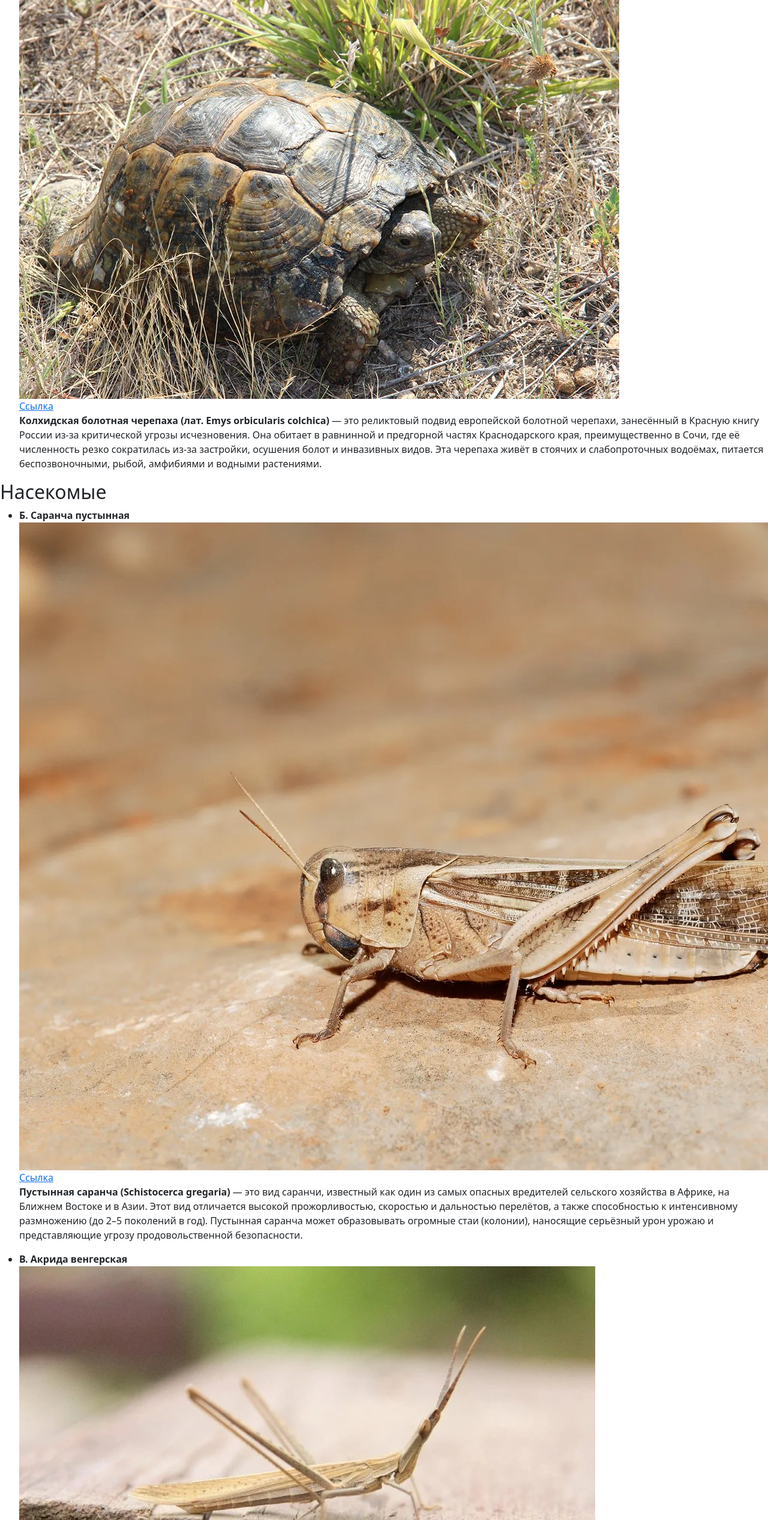
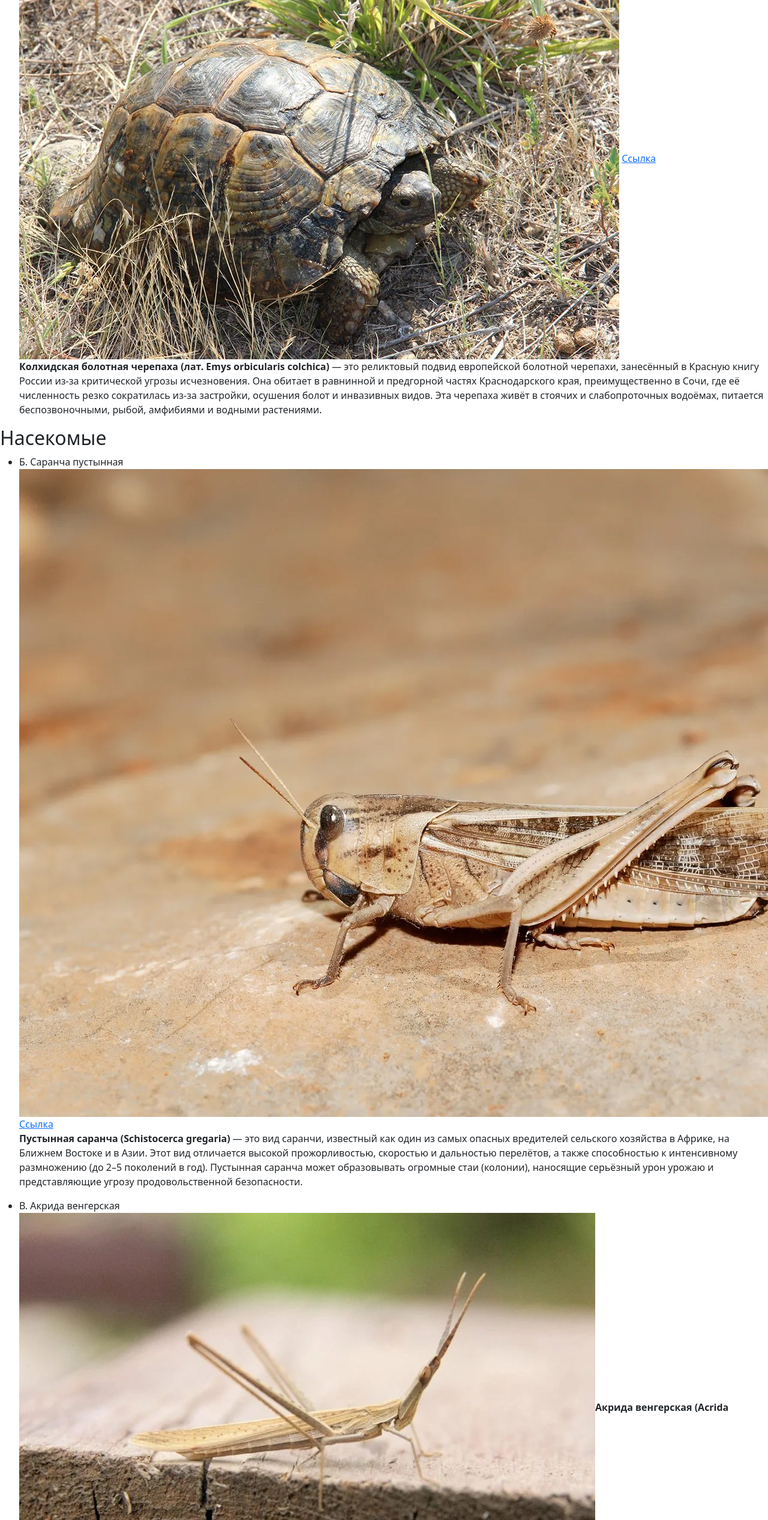
Before and after one commit to traktor916/new-new, a plain HTML site: page index.html in a window 1280 px wide. Shown: the part 194-2728 px from the top of the page at 60% size. Drawn offline with nearby package versions, Linux system fonts and the light colour scheme; files that its build step writes are made by us from their sources.

Commit message:
Add files via upload

```diff
--- a/index.html
+++ b/index.html
@@ -4,48 +4,41 @@
     <meta charset="UTF-8">
     <meta name="viewport" content="width=device-width, initial-scale=1.0">
     <title>Некоторые животные города Сочи</title>
-
-<link rel="stylesheet" href="path/to/bootstrap.min.css">
-<script src="path/to/bootstrap.bundle.min.js"></script>
+<!-- Bootstrap CSS -->
+  <link rel="stylesheet" href="css/bootstrap.min.css" >
+  <!-- Bootstrap JS + Popper JS -->
+  <script defer src="js/bootstrap.bundle.min.js"></script>
 
 </head>
+
 <body>
  <h1>Некоторые животные города Сочи</h1>
 
- <h3>Также посмотрите наш другой проект:</h3>
- <a href="9 класс проект сайта Куклин растения.html">Другой проект</a>
-
  <h2>Рептилии</h2>
- <ul>
-   <li>
-        <strong>А. Колхидская болотная черепаха</strong><br>
-        <img src="cherepaha.jpg" alt="не загрузилось"><br>
+ <ul
+  <li>А. Колхидская болотная черепаха</li>
+ <img src="cherepaha.jpg" alt="не загрузилось">
  <a href="https://rg.ru/2020/07/14/reg-ufo/zhitel-sochi-obnaruzhil-na-svoem-uchastke-krasnoknizhnuiu-cherepahu.html">Ссылка</a>
-        <p><strong>Колхидская болотная черепаха (лат. Emys orbicularis colchica)</strong> — это реликтовый подвид европейской болотной черепахи, занесённый в Красную книгу России из-за критической угрозы исчезновения. Она обитает в равнинной и предгорной частях Краснодарского края, преимущественно в Сочи, где её численность резко сократилась из-за застройки, осушения болот и инвазивных видов. Эта черепаха живёт в стоячих и слабопроточных водоёмах, питается беспозвоночными, рыбой, амфибиями и водными растениями.</p>
-   </li>
+ <p><strong>Колхидская болотная черепаха (лат. Emys orbicularis colchica)</strong> — это реликтовый подвид европейской болотной черепахи, занесённый в Красную книгу России из-за критической угрозы исчезновения. Она обитает в равнинной и предгорной частях Краснодарского края, преимущественно в Сочи, где её численность резко сократилась из-за застройки, осушения болот и инвазивных видов. Эта черепаха живёт в стоячих и слабопроточных водоёмах, питается беспозвоночными, рыбой, амфибиями и водными растениями. </p>
 </ul>
-
  <h2>Насекомые</h2>
  <ul>
-    <li>
-        <strong>Б. Саранча пустынная</strong><br>
-        <img src="153958943922585611.webp" alt="не загрузилось"><br>
+    <li>Б. Саранча пустынная</li>
+    <img src="153958943922585611.webp" alt="не загрузилось"
+ <a></a>
     <a href="https://ru.wikipedia.org/wiki/%D0%9F%D1%83%D1%81%D1%82%D1%8B%D0%BD%D0%BD%D0%B0%D1%8F_%D1%81%D0%B0%D1%80%D0%B0%D0%BD%D1%87%D0%B0">Ссылка</a>
-        <p><strong>Пустынная саранча (Schistocerca gregaria)</strong> — это вид саранчи, известный как один из самых опасных вредителей сельского хозяйства в Африке, на Ближнем Востоке и в Азии. Этот вид отличается высокой прожорливостью, скоростью и дальностью перелётов, а также способностью к интенсивному размножению (до 2–5 поколений в год). Пустынная саранча может образовывать огромные стаи (колонии), наносящие серьёзный урон урожаю и представляющие угрозу продовольственной безопасности.</p>
-    </li>
-    <li>
-        <strong>В. Акрида венгерская</strong><br>
-        <img src="wr-960.webp" alt="не загрузилось"><br>
+<p><strong>Пустынная саранча (Schistocerca gregaria)</strong> — это вид саранчи, известный как один из самых опасных вредителей сельского хозяйства в Африке, на Ближнем Востоке и в Азии. Этот вид отличается высокой прожорливостью, скоростью и дальностью перелётов, а также способностью к интенсивному размножению (до 2–5 поколений в год). Пустынная саранча может образовывать огромные стаи (колонии), наносящие серьёзный урон урожаю и представляющие угрозу продовольственной безопасности. </p>
+    <li>В. Акрида венгерская </li>
+    <img src="wr-960.webp" alt="не загрузилось"
     <p><strong>Акрида венгерская (Acrida ungarica)</strong> — вид саранчовых из семейства Acrididae. Распространение: Юго-Западная Европа. Насекомые встречаются в июне — октябре. Насекомые с тонким и сильно сжатым с боков телом. Длина тела самок — 40-70 мм; самцов — 25-40 мм. Конической формы голова сильно вытянута, антенны уплощённые на концах. В зависимости от окружающей среды, окраска варьируется от зеленого до коричневого. У самки на надкрыльях часто располагаются коричневые и белые пятна. И самцы, и самки хорошо летают. Не поют.</p>
-    </li>
+
 </ul>
+<h1>Как отличить кузнечика от саранчи?</h1>
 
- <h2>Как отличить кузнечика от саранчи?</h2>
- <ul>
 <li>Саранча - больше кузнечика, её челюсти крупнее, а антенны короче. В основном, растительноядные.</li>
-    <li>Кузнечик - очень длинные антенны, питание в т.ч. животной пищей (хищники) и падалью. У самок яйцеклад сравнительно длиннее, чем у саранчовых.</li>
- </ul>
- <img src="1658641578161844434.webp" alt="не загрузилось"><br>
+<li>Кузнечик - очень длинные антенны, питание в т.ч. животной пишщей (хищники) и падалью. У самок яйцеклад сравнительно длиннее, чем у саранчовых</li>
+<img src="1658641578161844434.png" alt="не загрузилось"
+<a></a>
 <a href="https://pikabu.ru/story/kak_otlichit_kuznechika_ot_saranchi_pamyatka_9304999">Ссылка</a>
 
 </body>
```
Lines whose indentation alone changed are shown as unchanged.
